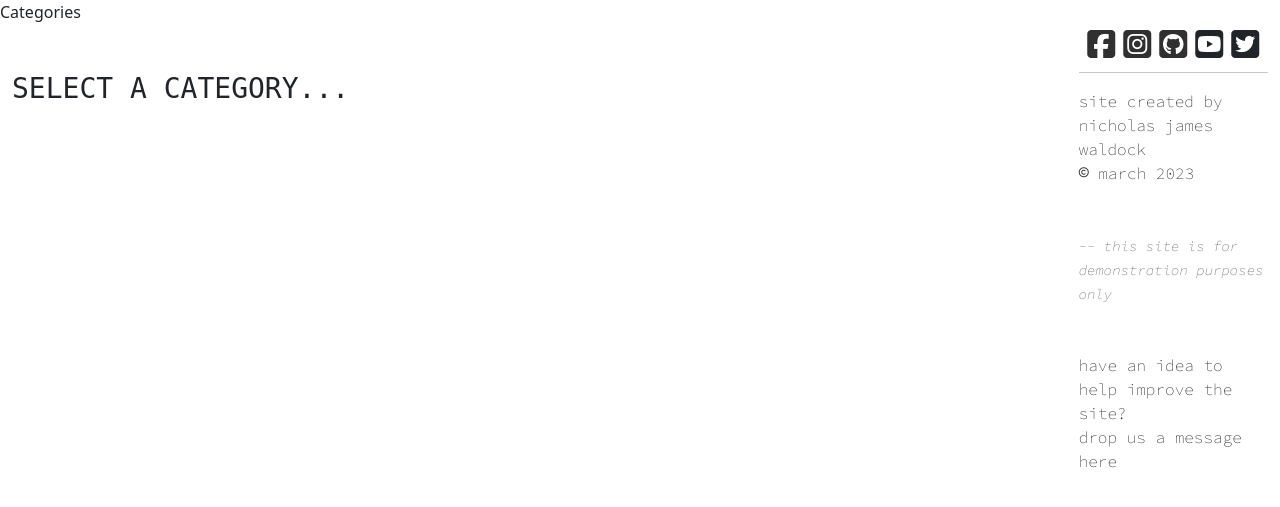
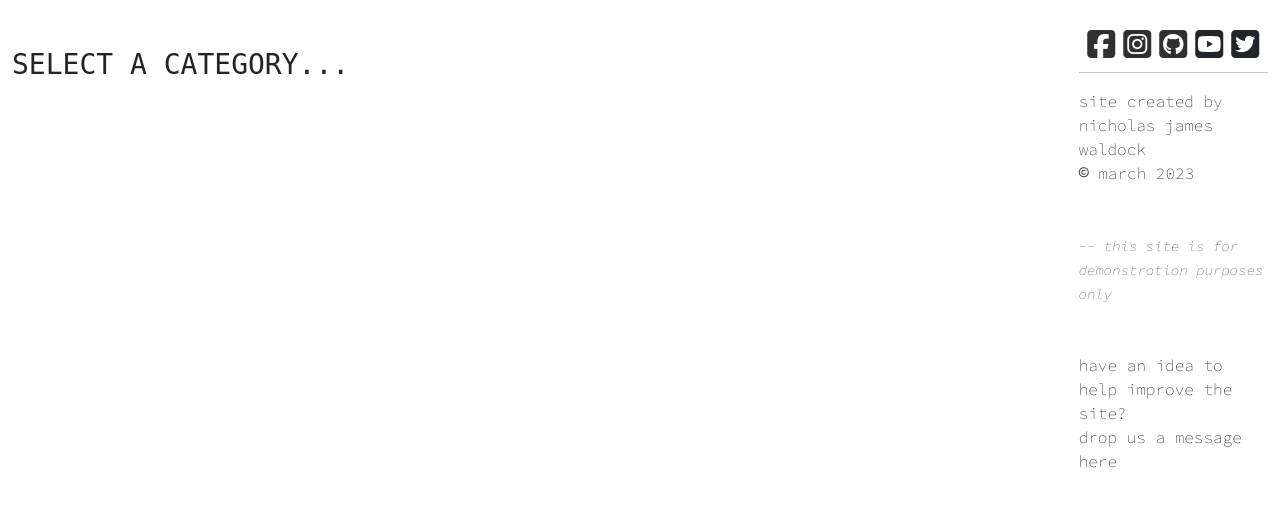
Before and after one commit to NickWaldock/talk-practice-forum-p4, a Django app: page /category-list/ in a window 1280 px wide. Shown: the part 64-571 px from the top of the page. Run offline with Django 3.2, Linux system fonts and the light colour scheme; the visitor is signed in with stand-in values (Sample User, id 1); data that the repository does not hold is empty; some libraries are stand-ins or nearby versions; some web fonts are replaced.

Commit message:
Fix categories-list title appearing on page and not in tab

```diff
--- a/templates/category-list.html
+++ b/templates/category-list.html
@@ -1,8 +1,8 @@
 {% extends 'base.html' %}
-
+{% block title %}Categories{% endblock %}
 {% block content %}
 {% if user.is_authenticated %}
-    {% block title %}Categories{% endblock %}
+
 
 
     <div class="container-fluid">
```
